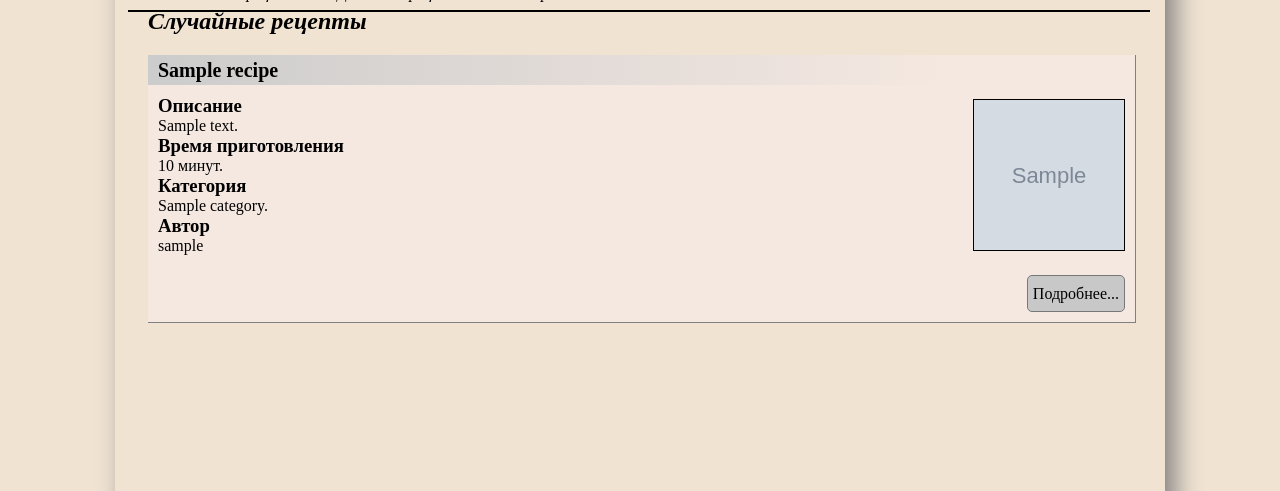
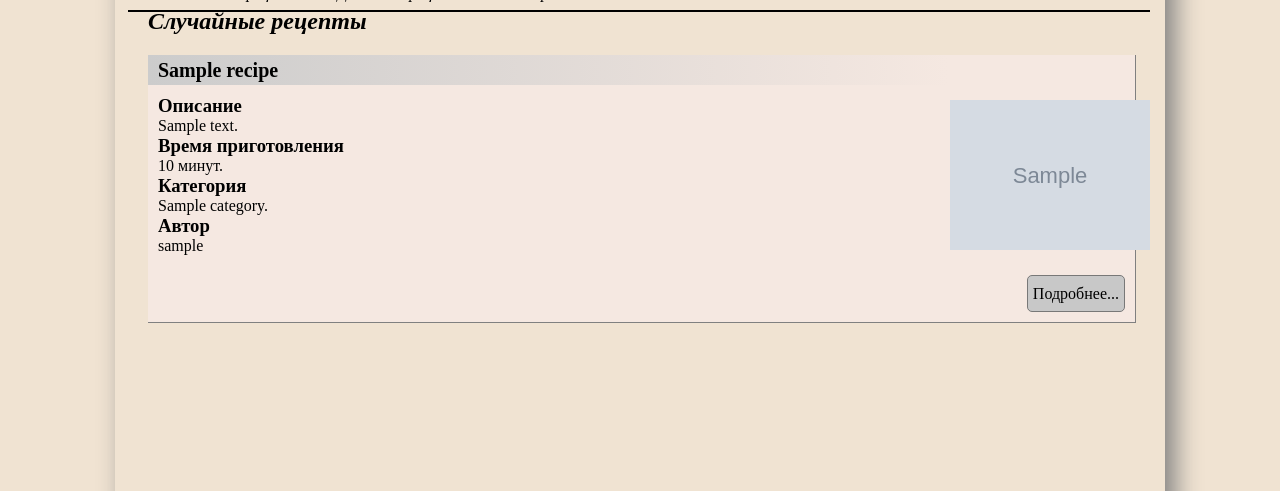
Before and after one commit to BeliaevAndrey/GB_CookBook, a Django app: page /cookbook/ in a window 1280 px wide. Shown: the part 122-613 px from the top of the page. Run offline with Django 4.2, Linux system fonts and the light colour scheme; tables that the repository leaves empty hold one stand-in row (values such as "Sample post"); grey boxes marked "Sample" are stand-in pictures.

Commit message:
fix: style.css corrected image displaying

```diff
--- a/recipes/static/css/style.css
+++ b/recipes/static/css/style.css
@@ -165,20 +165,26 @@ a {
 }
 
 .recipe__image {
-    min-height: 150px;
-    min-width: 150px;
-    border: solid 1px;
+    max-height: 150px;
+    max-width: 150px;
+    height: 150px;
+    width: 150px;
     margin-right: 10px;
+    display: flex;
+    justify-content: center;
+    align-items: center;
+
+
 }
 
 .recipe__image_normal {
     margin: 20px;
-    margin-right: 10px;
-    margin-left: 50%;
     min-height: 150px;
     min-width: 150px;
     margin-right: 10px;
-    align: center;
+    display: flex;
+    justify-content: right;
+    padding-right: 30px;
 }
 
 .recipe__footer {
@@ -266,15 +272,12 @@ footer {
 
 .recipe__small_pic {
     height: 150px;
-    width: 150px;
+    width: auto;
     margin: 0px;
-    align-self: center;
-    vertical-align: middle;
+    display: block;
 }
 
 .recipe__normal_pic {
-    height: 100%;
-    width: 100%;
     max-height: 400px;
     max-width: 400px;
     margin: 0px;
```
Also changed, not shown: recipes/custom_data_css_img/images/photo_2025-01-25_11-15-48.jpg (deleted).
